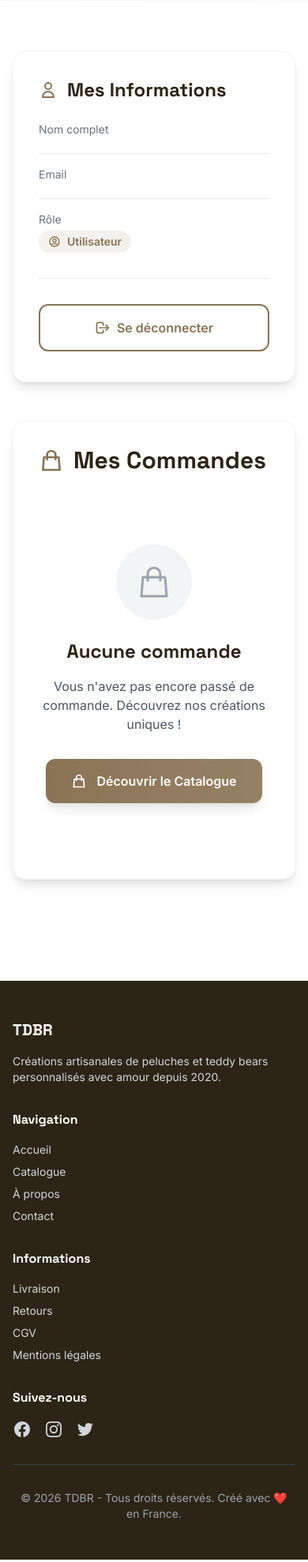
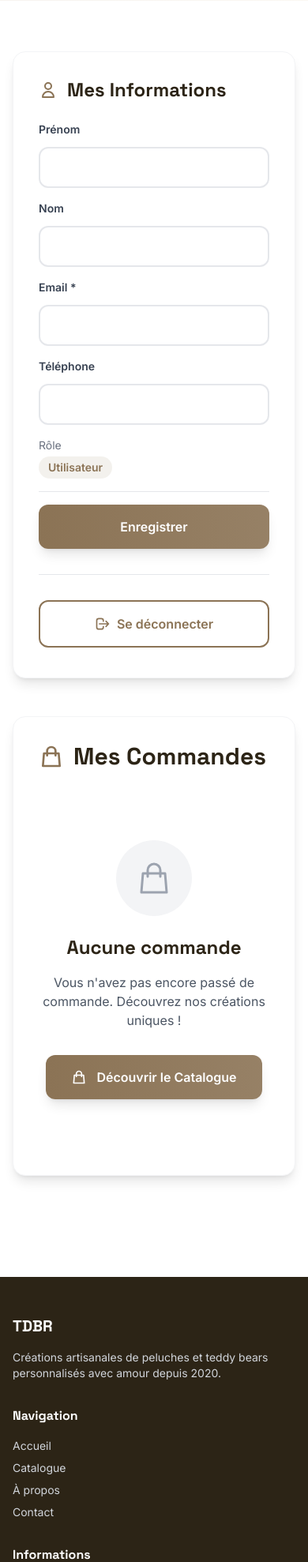
Before and after one commit to TedYBear/tdbr-php, a Symfony app: template templates/auth/profil.html.twig in a window 390 px wide. Shown: the part 451-2429 px from the top of the page at 79% size. Run offline with Twig, Linux system fonts and the light colour scheme; the template is opened without the code that fills it, so the values that code supplies are empty; some libraries are stand-ins or nearby versions.

Commit message:
feat: modification des informations utilisateur depuis le profil
Formulaire éditable (prénom, nom, email, téléphone) avec validation
email unique. Pattern PRG avec flash success/error.

Co-Authored-By: Claude Sonnet 4.5 <noreply@anthropic.com>

```diff
--- a/templates/auth/profil.html.twig
+++ b/templates/auth/profil.html.twig
@@ -36,41 +36,40 @@
                             Mes Informations
                         </h2>
 
-                        <div class="space-y-4">
-                            <div class="pb-4 border-b">
-                                <div class="text-sm text-gray-500 mb-1">Nom complet</div>
-                                <div class="font-semibold text-lg">{{ user.fullName }}</div>
+                        <form method="post" action="{{ path('profil') }}" class="space-y-4">
+                            <div class="form-group">
+                                <label class="block text-sm text-gray-500 mb-1">Prénom</label>
+                                <input type="text" name="prenom" value="{{ user.prenom }}" class="form-input">
+                            </div>
+
+                            <div class="form-group">
+                                <label class="block text-sm text-gray-500 mb-1">Nom</label>
+                                <input type="text" name="nom" value="{{ user.nom }}" class="form-input">
+                            </div>
+
+                            <div class="form-group">
+                                <label class="block text-sm text-gray-500 mb-1">Email *</label>
+                                <input type="email" name="email" value="{{ user.email }}" required class="form-input">
+                            </div>
+
+                            <div class="form-group">
+                                <label class="block text-sm text-gray-500 mb-1">Téléphone</label>
+                                <input type="tel" name="telephone" value="{{ user.telephone }}" class="form-input">
                             </div>
 
                             <div class="pb-4 border-b">
-                                <div class="text-sm text-gray-500 mb-1">Email</div>
-                                <div class="font-medium">{{ user.email }}</div>
-                            </div>
-
-                            {% if user.telephone %}
-                                <div class="pb-4 border-b">
-                                    <div class="text-sm text-gray-500 mb-1">Téléphone</div>
-                                    <div class="font-medium">{{ user.telephone }}</div>
-                                </div>
-                            {% endif %}
-
-                            <div>
                                 <div class="text-sm text-gray-500 mb-1">Rôle</div>
                                 <div class="inline-flex items-center gap-2 px-3 py-1 bg-primary/10 text-primary rounded-full text-sm font-semibold">
                                     {% if 'ROLE_ADMIN' in user.roles %}
-                                        <svg class="w-4 h-4" fill="none" stroke="currentColor" viewBox="0 0 24 24">
-                                            <path stroke-linecap="round" stroke-linejoin="round" stroke-width="2" d="M9 12l2 2 4-4m5.618-4.016A11.955 11.955 0 0112 2.944a11.955 11.955 0 01-8.618 3.04A12.02 12.02 0 003 9c0 5.591 3.824 10.29 9 11.622 5.176-1.332 9-6.03 9-11.622 0-1.042-.133-2.052-.382-3.016z"></path>
-                                        </svg>
                                         Administrateur
                                     {% else %}
-                                        <svg class="w-4 h-4" fill="none" stroke="currentColor" viewBox="0 0 24 24">
-                                            <path stroke-linecap="round" stroke-linejoin="round" stroke-width="2" d="M5.121 17.804A13.937 13.937 0 0112 16c2.5 0 4.847.655 6.879 1.804M15 10a3 3 0 11-6 0 3 3 0 016 0zm6 2a9 9 0 11-18 0 9 9 0 0118 0z"></path>
-                                        </svg>
                                         Utilisateur
                                     {% endif %}
                                 </div>
                             </div>
-                        </div>
+
+                            <button type="submit" class="btn-primary w-full">Enregistrer</button>
+                        </form>
 
                         {# Actions #}
                         <div class="mt-8 pt-8 border-t space-y-3">
```
Also changed, not shown: src/Controller/PublicController.php (+29 -2 lines).
